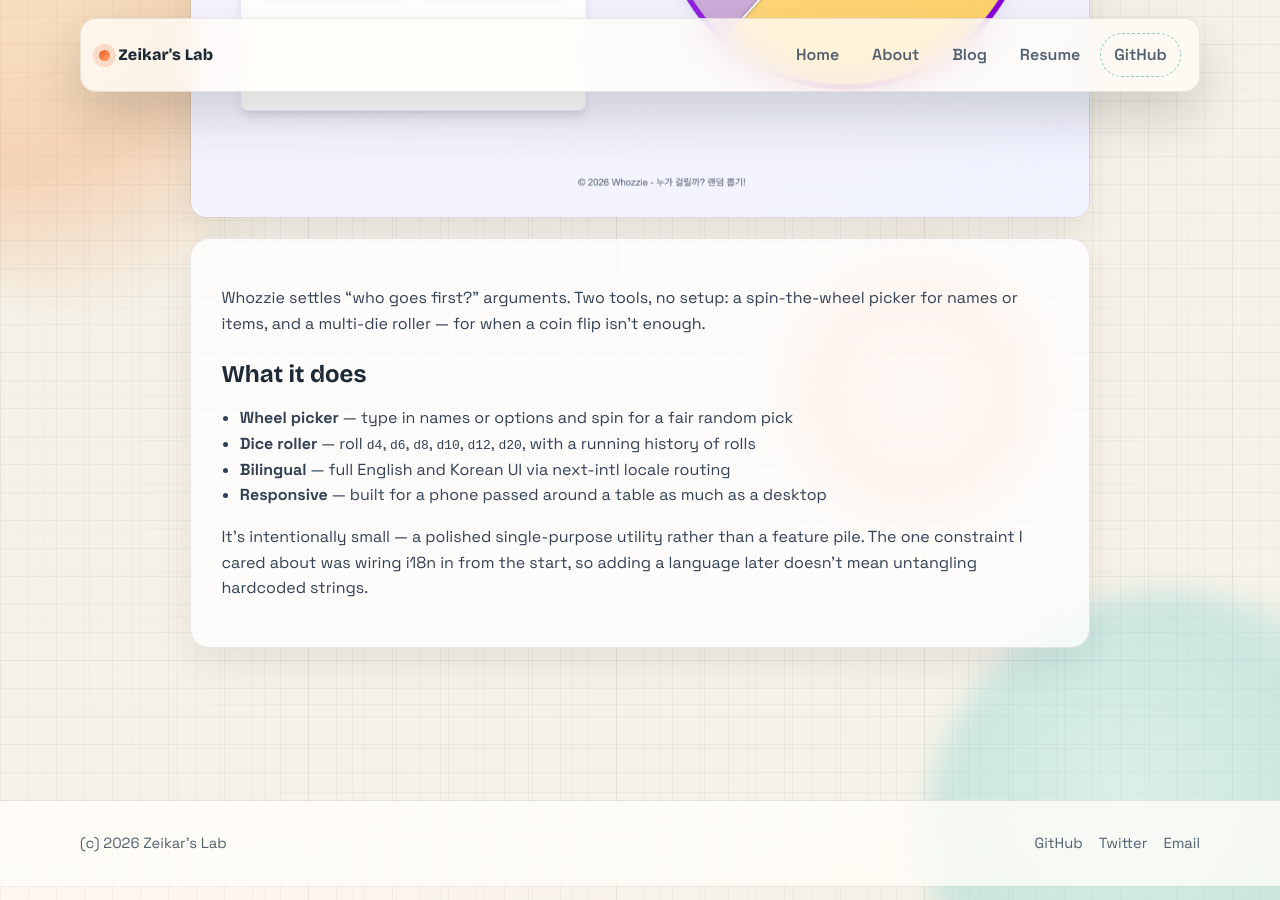
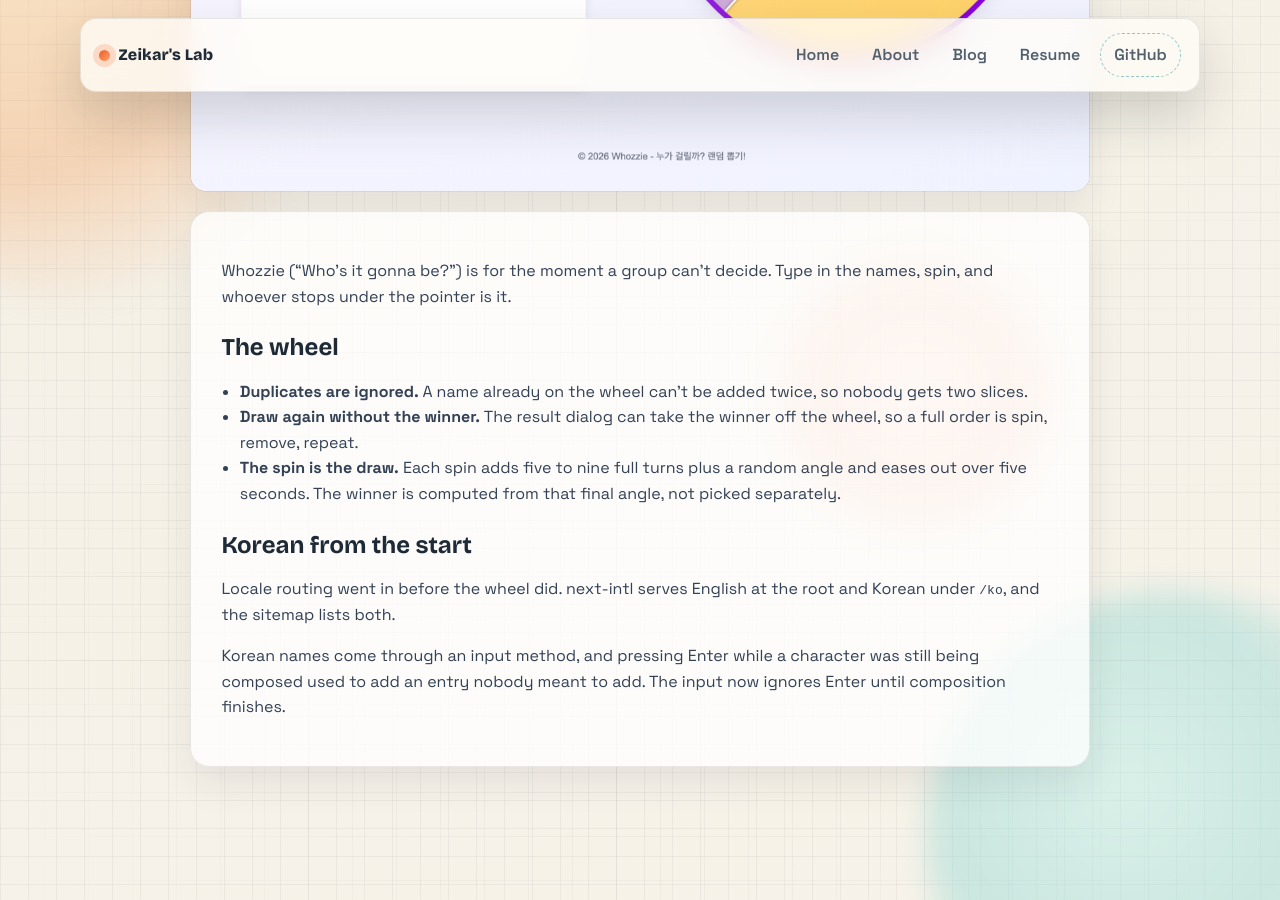
Before and after one commit to zeikar/zeikar.github.io, a Jekyll site: the page built from _projects/whozzie.md, in a window 1280 px wide and 900 px high, scrolled down 936 px. Built offline with Jekyll 4.4.1, drawn with Linux system fonts in a browser that asks for light colours; some of the changed text lies outside the part shown.

Commit message:
docs(projects): rewrite whozzie around the one tool it has
The page described a dice roller that never existed in the repo.

```diff
--- a/_projects/whozzie.md
+++ b/_projects/whozzie.md
@@ -1,8 +1,8 @@
 ---
 layout: project
 title: "Whozzie"
-description: "Random decision app with a name wheel and dice roller for quick, fair picks in both Korean and English."
-tech_stack: ["Next.js 16", "React 19", "TypeScript", "next-intl", "Tailwind CSS 4"]
+description: "A spin-the-wheel name picker for settling who goes first, in English and Korean."
+tech_stack: ["Next.js", "next-intl", "TypeScript", "React", "Tailwind CSS"]
 github_url: "https://github.com/zeikar/whozzie"
 demo_url: "https://whozzie.vercel.app"
 image: "/assets/images/projects/whozzie.png"
@@ -10,13 +10,16 @@
 gadget_no: 9
 ---
 
-Whozzie settles "who goes first?" arguments. Two tools, no setup: a spin-the-wheel picker for names or items, and a multi-die roller — for when a coin flip isn't enough.
+Whozzie ("Who's it gonna be?") is for the moment a group can't decide. Type in the names, spin, and whoever stops under the pointer is it.
 
-## What it does
+## The wheel
 
-- **Wheel picker** — type in names or options and spin for a fair random pick
-- **Dice roller** — roll `d4`, `d6`, `d8`, `d10`, `d12`, `d20`, with a running history of rolls
-- **Bilingual** — full English and Korean UI via next-intl locale routing
-- **Responsive** — built for a phone passed around a table as much as a desktop
+- **Duplicates are ignored.** A name already on the wheel can't be added twice, so nobody gets two slices.
+- **Draw again without the winner.** The result dialog can take the winner off the wheel, so a full order is spin, remove, repeat.
+- **The spin is the draw.** Each spin adds five to nine full turns plus a random angle and eases out over five seconds. The winner is computed from that final angle, not picked separately.
 
-It's intentionally small — a polished single-purpose utility rather than a feature pile. The one constraint I cared about was wiring i18n in from the start, so adding a language later doesn't mean untangling hardcoded strings.
+## Korean from the start
+
+Locale routing went in before the wheel did. next-intl serves English at the root and Korean under `/ko`, and the sitemap lists both.
+
+Korean names come through an input method, and pressing Enter while a character was still being composed used to add an entry nobody meant to add. The input now ignores Enter until composition finishes.
```
